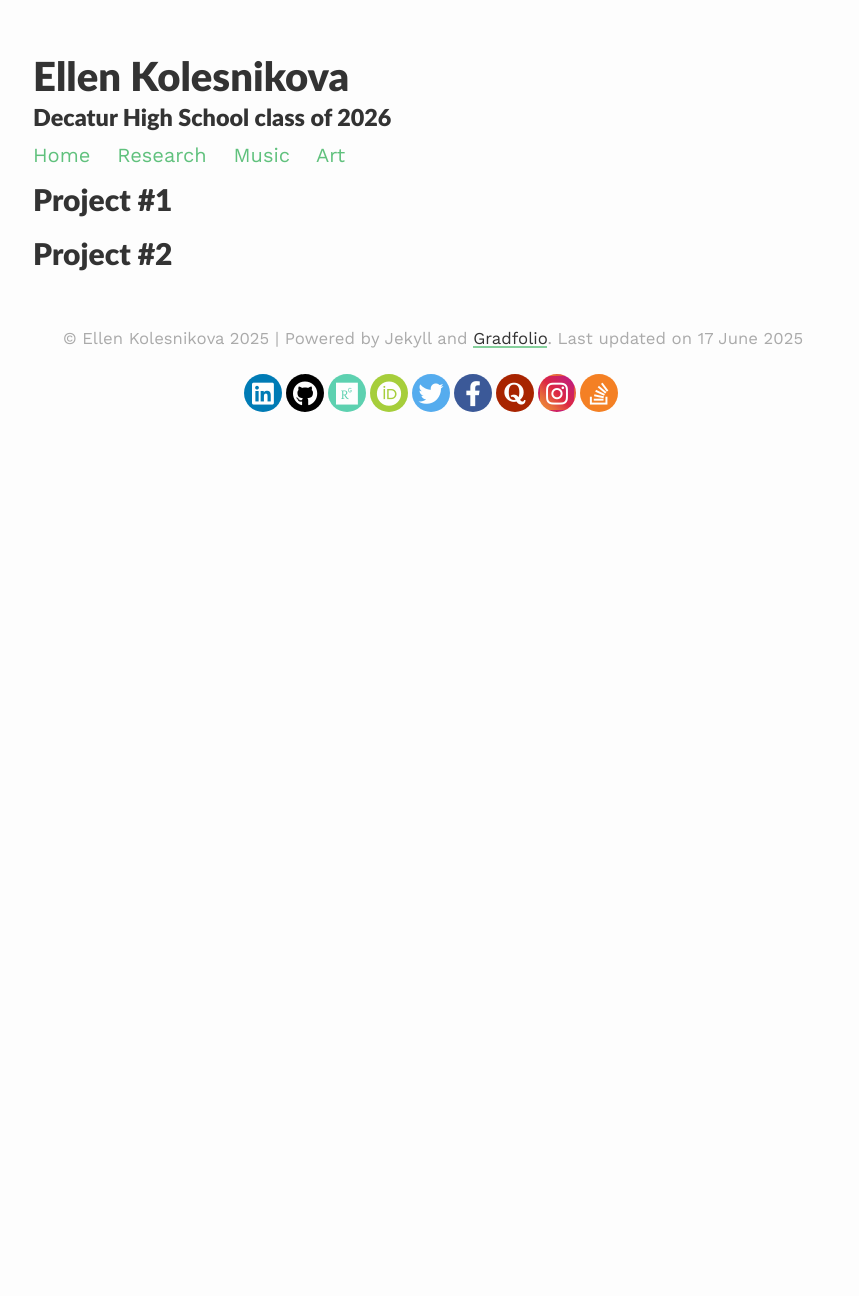
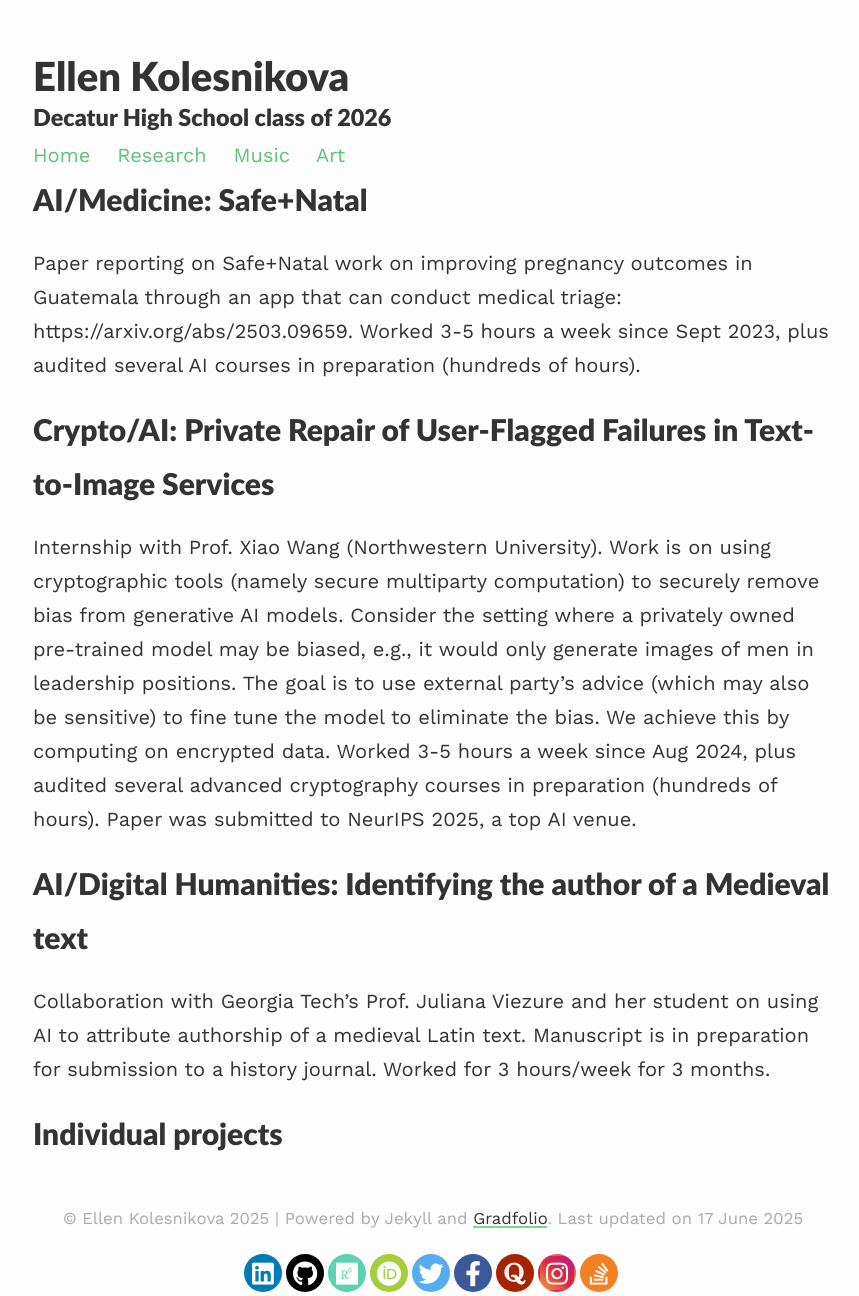
Before and after one commit to ellenkolesnikova/ellenkolesnikova.github.io, a Jekyll site: the page built from research.md, in a window 1280 px wide. Shown: the whole page, without its empty margins (207-1066 px from the left). Built offline with Jekyll 4.4.1, drawn with Linux system fonts in a browser that asks for light colours; nearby versions of some CDN libraries; before the commit the page ends 980 px from its top, so only the background shows below that.

Commit message:
Update research.md

```diff
--- a/research.md
+++ b/research.md
@@ -2,10 +2,21 @@
 layout: default
 ---
 
-Project #1
+AI/Medicine: Safe+Natal
 ============
+Paper reporting on Safe+Natal work on improving pregnancy outcomes in Guatemala through an app that can conduct medical triage: https://arxiv.org/abs/2503.09659. Worked 3-5 hours a week since Sept 2023, plus audited several AI courses in preparation (hundreds of hours).
 
 
 
-Project #2
+Crypto/AI: Private Repair of User-Flagged Failures in Text-to-Image Services
 ============
+Internship with Prof. Xiao Wang (Northwestern University). Work is on using cryptographic tools (namely secure multiparty computation) to securely remove bias from generative AI models. Consider the setting where a privately owned pre-trained model may be biased, e.g., it would only generate images of men in leadership positions. The goal is to use external party’s advice (which may also be sensitive) to fine tune the model to eliminate the bias. We achieve this by computing on encrypted data. Worked 3-5 hours a week since Aug 2024, plus audited several advanced cryptography courses in preparation (hundreds of hours).  Paper was submitted to NeurIPS 2025, a top AI venue.
+
+
+AI/Digital Humanities: Identifying the author of a Medieval text
+============
+Collaboration with Georgia Tech’s Prof. Juliana Viezure and her student on using AI to attribute authorship of a medieval Latin text. Manuscript is in preparation for submission to a history journal.  Worked for 3 hours/week for 3 months.
+
+
+Individual projects
+============
```
